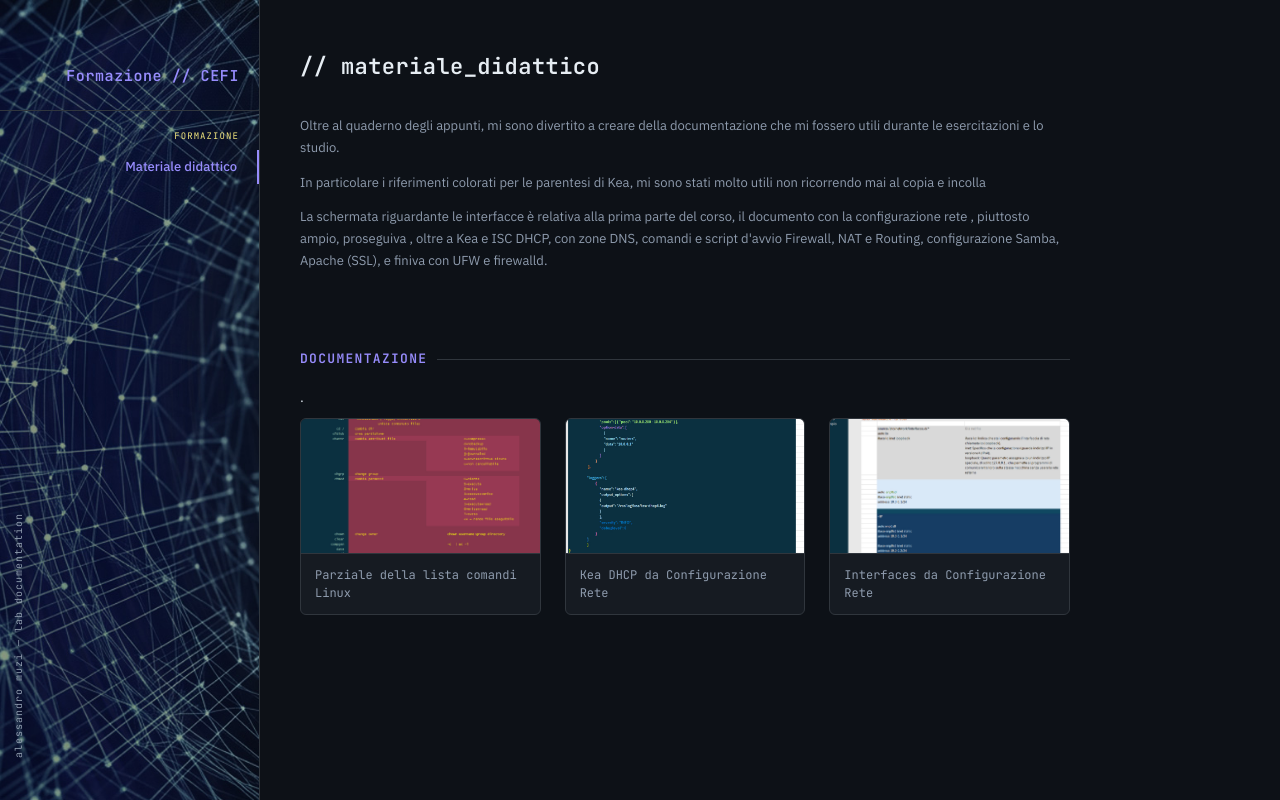
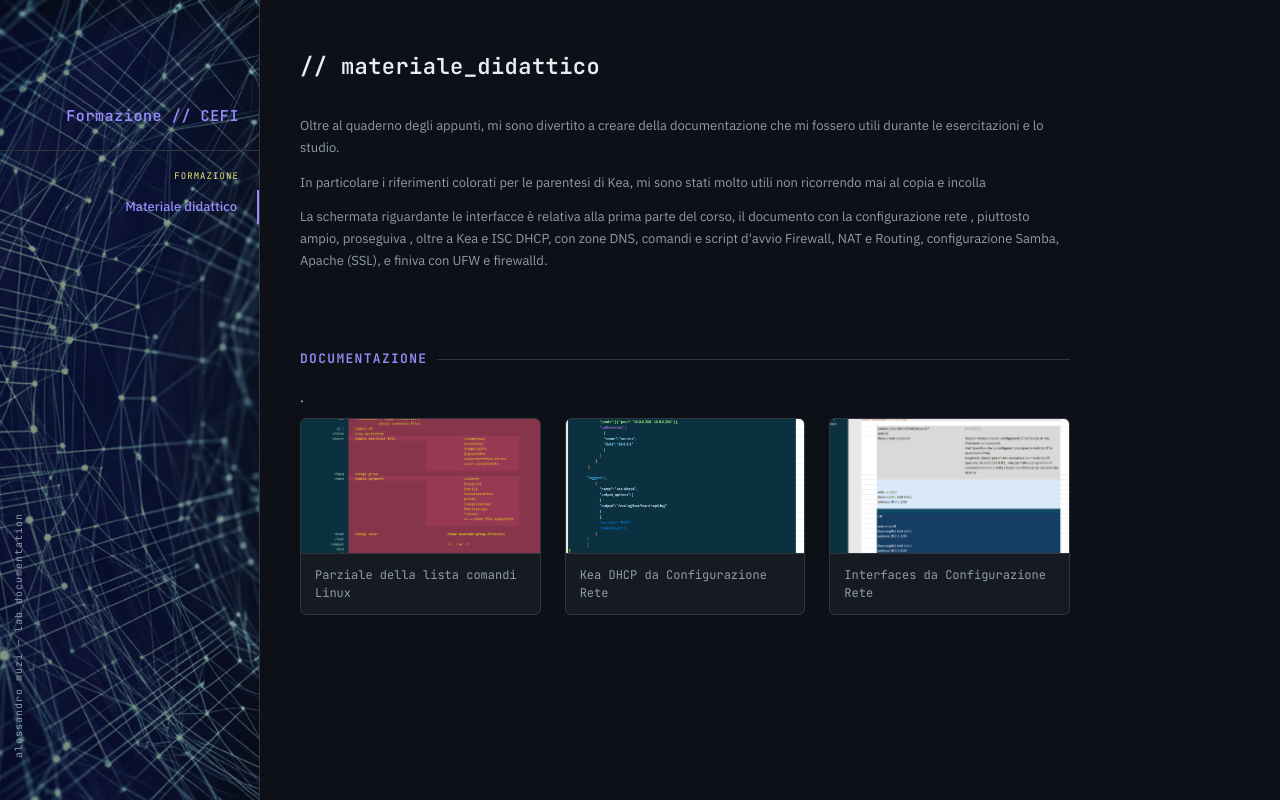
Before and after one commit to Alessandro-Muzi/Formazione, a plain HTML site: page index.html in a window 1280 px wide. Drawn offline with Linux system fonts and the light colour scheme.

Commit message:
Update index.html

```diff
--- a/index.html
+++ b/index.html
@@ -60,7 +60,7 @@
     font-weight: 600;
     font-size: 15px;
     color: var(--accent);
-    padding: 40px 20px 20px;
+    padding: 80px 20px 20px;
     border-bottom: 1px solid var(--border);
     letter-spacing: .04em;
     text-align: right;
```
